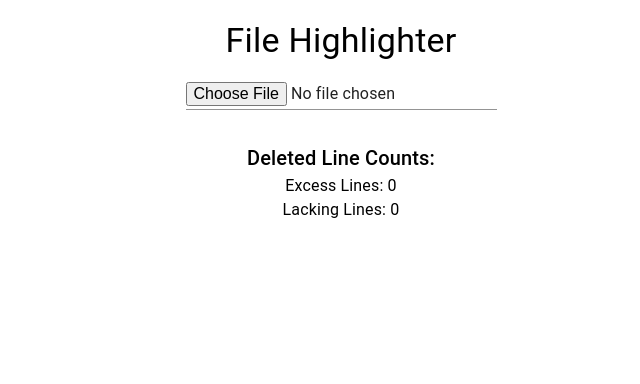
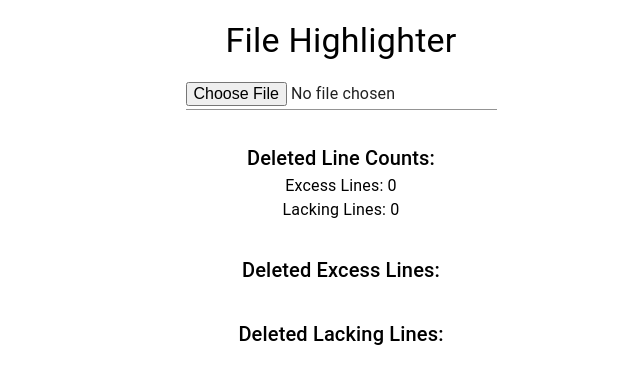
Before and after one commit to Caloy1218/LineHighlighter, a React (Create React App) app in the folder Client/file-highlighter/: page / in a window 1280 px wide. Shown: the top 384 px of the page, without its empty margins (299-939 px from the left). Built offline with nearby package versions, Linux system fonts and the light colour scheme.

Commit message:
Added some features to show the deleted excess and lacking lines for tracking purposes

```diff
--- a/Client/file-highlighter/src/App.js
+++ b/Client/file-highlighter/src/App.js
@@ -5,6 +5,7 @@ import './App.css';
 
 const App = () => {
   const [deletedCounts, setDeletedCounts] = useState({ excess: 0, lacking: 0 });
+  const [deletedLines, setDeletedLines] = useState({ excess: [], lacking: [] });
   const [fileName, setFileName] = useState('');
   const [uploadProgress, setUploadProgress] = useState(0);
   const [downloadEnabled, setDownloadEnabled] = useState(false); // State to manage download button enabled/disabled
@@ -43,19 +44,24 @@ const App = () => {
     const linesArray = content.split('\n');
     let excessCount = 0;
     let lackingCount = 0;
+    const excessLines = [];
+    const lackingLines = [];
 
-    const filteredLines = linesArray.filter((line) => {
+    const filteredLines = linesArray.filter((line, index) => {
       if (line.length > 421) {
         excessCount++;
+        excessLines.push({ line: index + 1, content: line });
         return false;
       } else if (line.length < 421) {
         lackingCount++;
+        lackingLines.push({ line: index + 1, content: line });
         return false;
       }
       return true;
     });
 
     setDeletedCounts({ excess: excessCount, lacking: lackingCount });
+    setDeletedLines({ excess: excessLines, lacking: lackingLines });
 
     const newContent = filteredLines.join('\n');
     setProcessedContent(newContent); // Store processed content
@@ -63,7 +69,7 @@ const App = () => {
 
   const createNewFile = () => {
     const parts = fileName.split('.');
-    if (parts.length === 4) {
+    if (parts.length >= 4) {
       const newFileName = `${parts[0]}.${parts[1]}.${parts[2]}.000000`;
       const blob = new Blob([processedContent], { type: 'text/plain' });
       const url = URL.createObjectURL(blob);
@@ -96,6 +102,22 @@ const App = () => {
         <Typography variant="body1">Excess Lines: {deletedCounts.excess}</Typography>
         <Typography variant="body1">Lacking Lines: {deletedCounts.lacking}</Typography>
       </Box>
+      <Box mt={4}>
+        <Typography variant="h6">Deleted Excess Lines:</Typography>
+        {deletedLines.excess.map((line, index) => (
+          <Typography key={index} variant="body2">
+            Line {line.line}: {line.content}
+          </Typography>
+        ))}
+      </Box>
+      <Box mt={4}>
+        <Typography variant="h6">Deleted Lacking Lines:</Typography>
+        {deletedLines.lacking.map((line, index) => (
+          <Typography key={index} variant="body2">
+            Line {line.line}: {line.content}
+          </Typography>
+        ))}
+      </Box>
       {downloadEnabled && (
         <Box mt={4}>
           <Button
```
